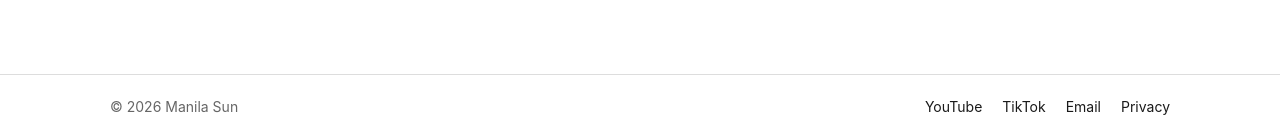
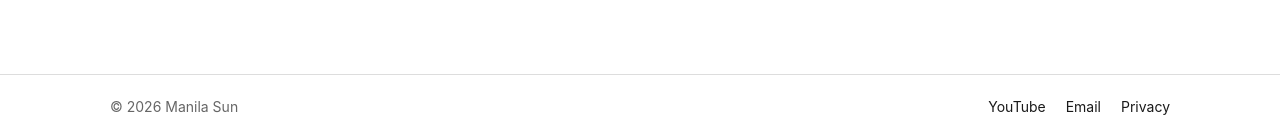
Before and after one commit to manilasun/manilasun.github.io, a Jekyll site: the page built from index.html, in a window 1280 px wide and 900 px high, scrolled down 1584 px. Shown: the part 761-897 px from the top of the window. Built offline with Jekyll 4.4.1, drawn with Linux system fonts in a browser that asks for light colours.

Commit message:
Remove TikTok link from footer
Co-Authored-By: Claude Opus 4.7 (1M context) <noreply@anthropic.com>

```diff
--- a/_includes/footer.html
+++ b/_includes/footer.html
@@ -3,7 +3,6 @@
     <span>&copy; {{ site.time | date: "%Y" }} {{ site.title }}</span>
     <div class="footer-links">
       <a href="https://www.youtube.com/@manilasun" target="_blank" rel="noopener">YouTube</a>
-      <a href="https://www.tiktok.com/@manilasun" target="_blank" rel="noopener">TikTok</a>
       <a href="mailto:themanilasun@gmail.com">Email</a>
       <a href="{{ '/privacy/' | relative_url }}">Privacy</a>
     </div>
```
